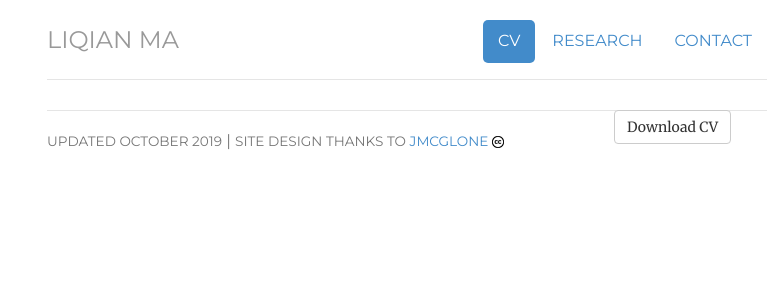
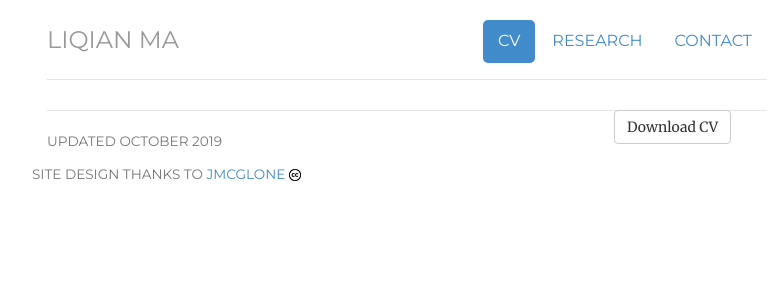
Before and after one commit to liqian-ma/liqian-ma.github.io, a Jekyll site: the page built from cv/index.html, in a window 1280 px wide. Shown: the top 300 px of the page, without its empty margins (233-1012 px from the left). Built offline with Jekyll 4.4.1, drawn with Linux system fonts in a browser that asks for light colours.

Commit message:
Update footer.html

```diff
--- a/_includes/footer.html
+++ b/_includes/footer.html
@@ -1,7 +1,10 @@
 <div class="footer">
 	<div class="row">
 	<div class="col-sm-8">
-	<p><class="pull-right"><small>updated October 2019</small>   |
-	<small>Site design thanks to <a href="https://github.com/jmcglone/jmcglone.github.io" target="_blank">jmcglone</a> <a href="http://creativecommons.org/licenses/by/3.0/deed.en_US" target="_blank"><img  class="img" alt="Creative Commons Attribution 3.0 Unported" src="http://liqian-ma.github.io/files/cc.png" width="12" height="12""></a></small></p>
+	<p><class="pull-right"><small>updated October 2019</small>
+	</div>
+	<div class="row">
+	<div class="col-sm-8">
+	<p> <class="pull-left"><small>Site design thanks to <a href="https://github.com/jmcglone/jmcglone.github.io" target="_blank">jmcglone</a> <a href="http://creativecommons.org/licenses/by/3.0/deed.en_US" target="_blank"><img  class="img" alt="Creative Commons Attribution 3.0 Unported" src="http://liqian-ma.github.io/files/cc.png" width="12" height="12""></a></small></p>
 	</div>
 </div> <!-- /footer -->
```
